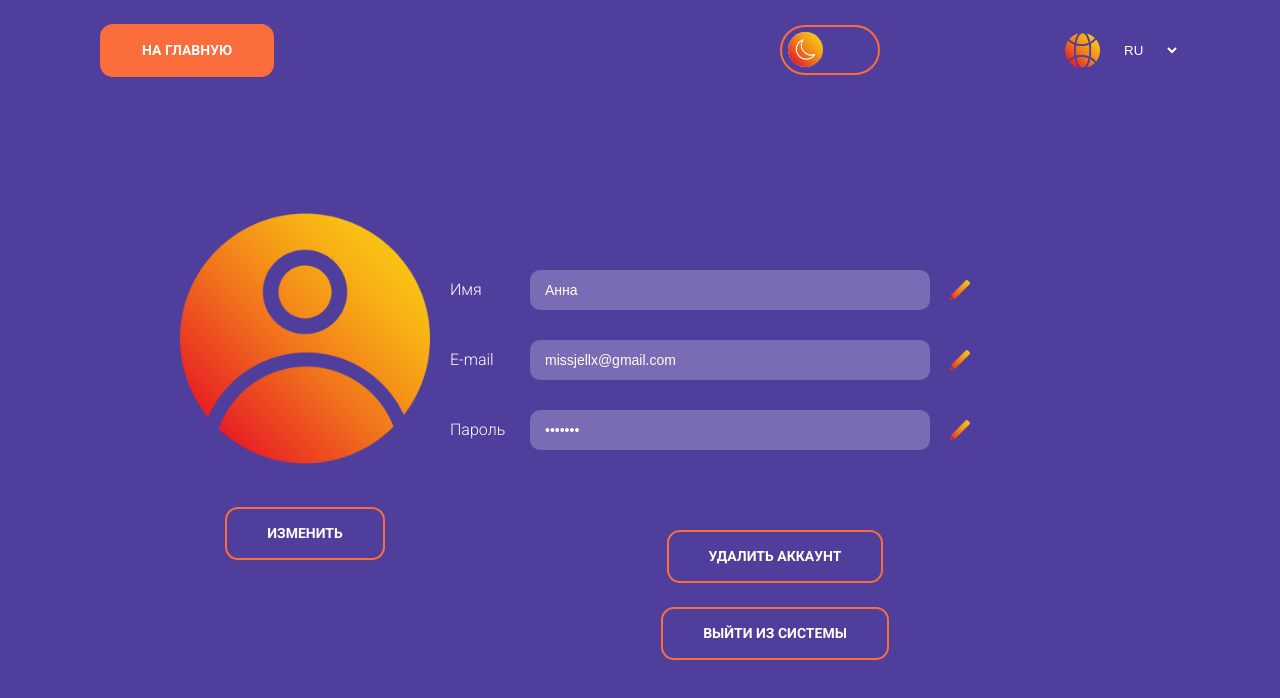
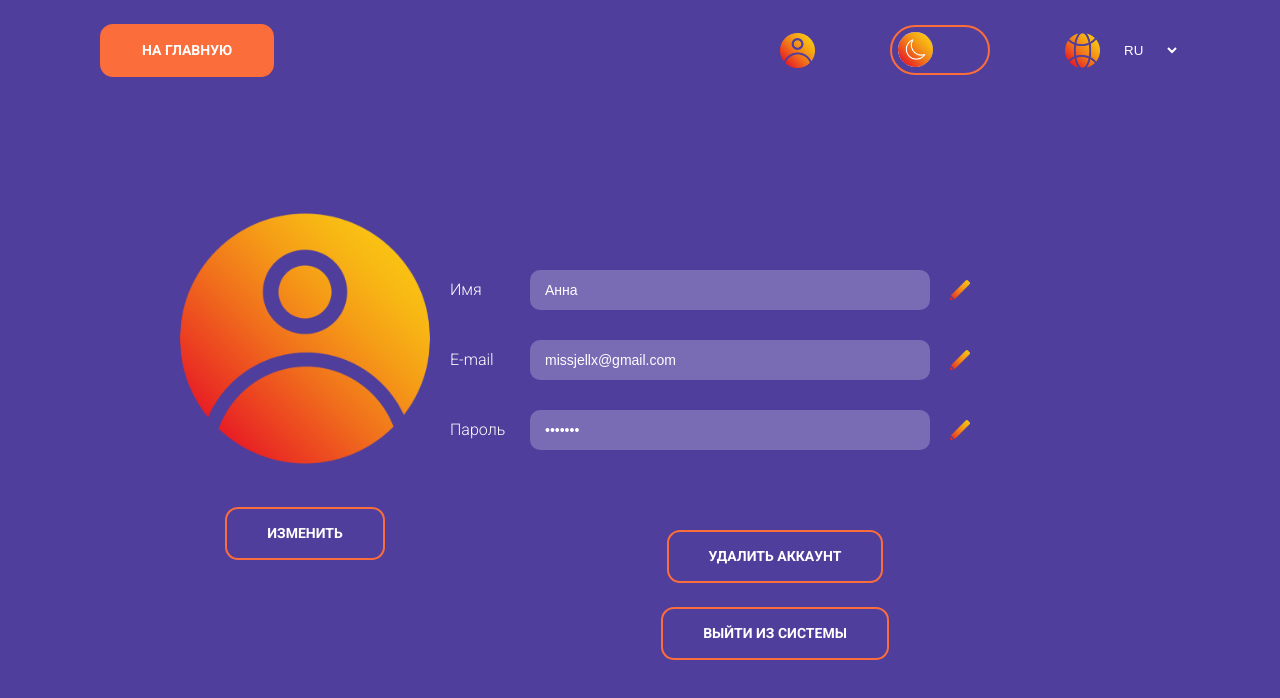
Before and after one commit to AnnaIgnatova/study-app, a React (Create React App) app in the folder study-app/: page /settings in a window 1280 px wide. Shown: the top 698 px of the page. Built offline with nearby package versions, Linux system fonts and the light colour scheme.

Commit message:
feat: add link to user page

```diff
--- a/study-app/src/components/header/index.tsx
+++ b/study-app/src/components/header/index.tsx
@@ -24,6 +24,7 @@ export const Header = () => {
         </Link>
       )}
       <div className="header-container">
+        {location.pathname !== '/user' && <Link to="/user" className="user-link" />}
         <Theme />
         <Lang />
       </div>
--- a/study-app/src/components/header/style.css
+++ b/study-app/src/components/header/style.css
@@ -14,3 +14,9 @@
   width: 400px;
   align-items: center;
 }
+.user-link {
+  background-image: url('./../../assets/user.png');
+  width: 35px;
+  height: 35px;
+  background-size: contain;
+}
--- a/study-app/src/pages/settings/style.css
+++ b/study-app/src/pages/settings/style.css
@@ -16,6 +16,7 @@
 }
 .settings-avatar > img {
   margin-bottom: 30px;
+  border-radius: 50%;
 }
 .settings-edit-btn {
   width: 20px;
@@ -116,6 +117,6 @@
   border: 2px solid #fb6d3a;
 }
 
-.filled-btn:hover {
+.change-avatar-btn:hover {
   background-color: #fb6d3a;
 }
--- a/study-app/src/pages/user/index.tsx
+++ b/study-app/src/pages/user/index.tsx
@@ -7,11 +7,11 @@ import { useAppSelector } from '../../store';
 
 export const User = () => {
   const { t } = useTranslation();
-  const { name, email } = useAppSelector((state) => state.userReducer);
+  const { name, email, avatar } = useAppSelector((state) => state.userReducer);
   return (
     <div className="user">
       <div className="user-info">
-        <img src="./assets/avatar.png" alt="avatar" className="user-avatar" />
+        <img src={avatar ? avatar : './assets/avatar.png'} alt="avatar" className="user-avatar" />
         <span className="user-name">{name}</span>
         <span className="user-email">{email}</span>
         <Link to="/settings">
--- a/study-app/src/pages/user/style.css
+++ b/study-app/src/pages/user/style.css
@@ -18,6 +18,8 @@
 .user-avatar {
   width: 250px;
   object-fit: contain;
+  border-radius: 50%;
+  margin-bottom: 20px;
 }
 
 .user-name {
```
Also changed, not shown: study-app/src/assets/user.png (added).
